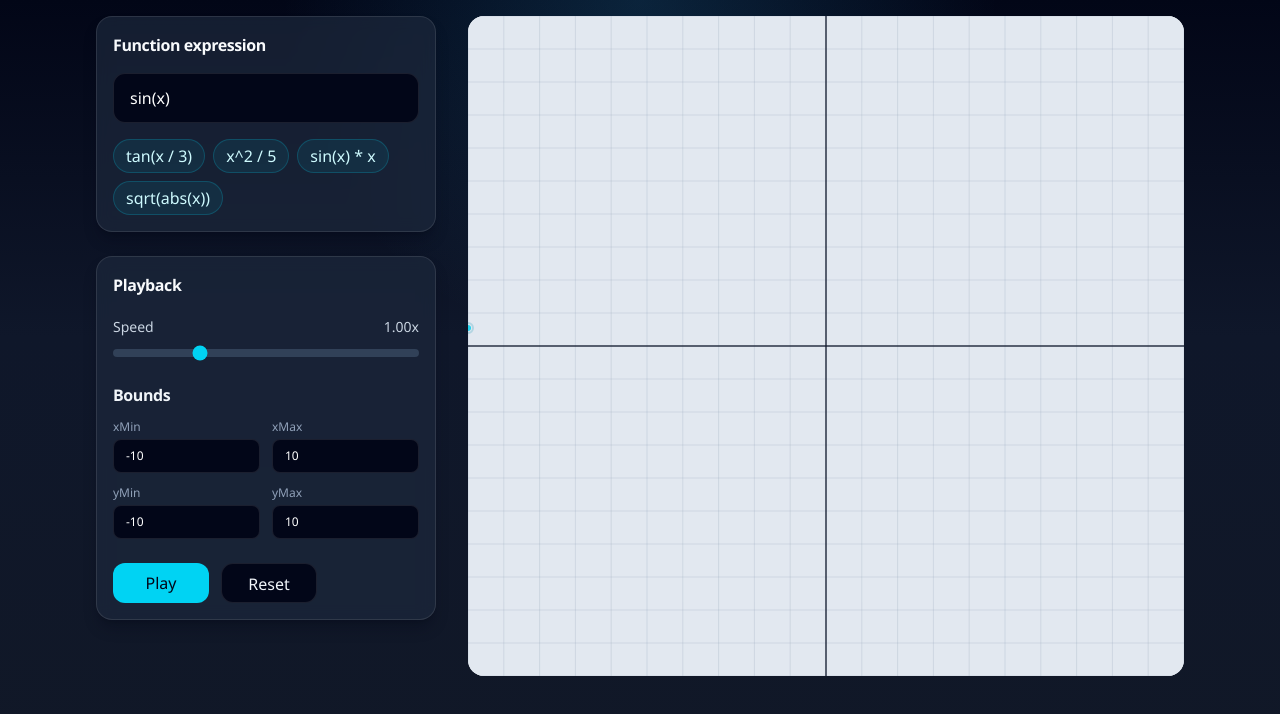
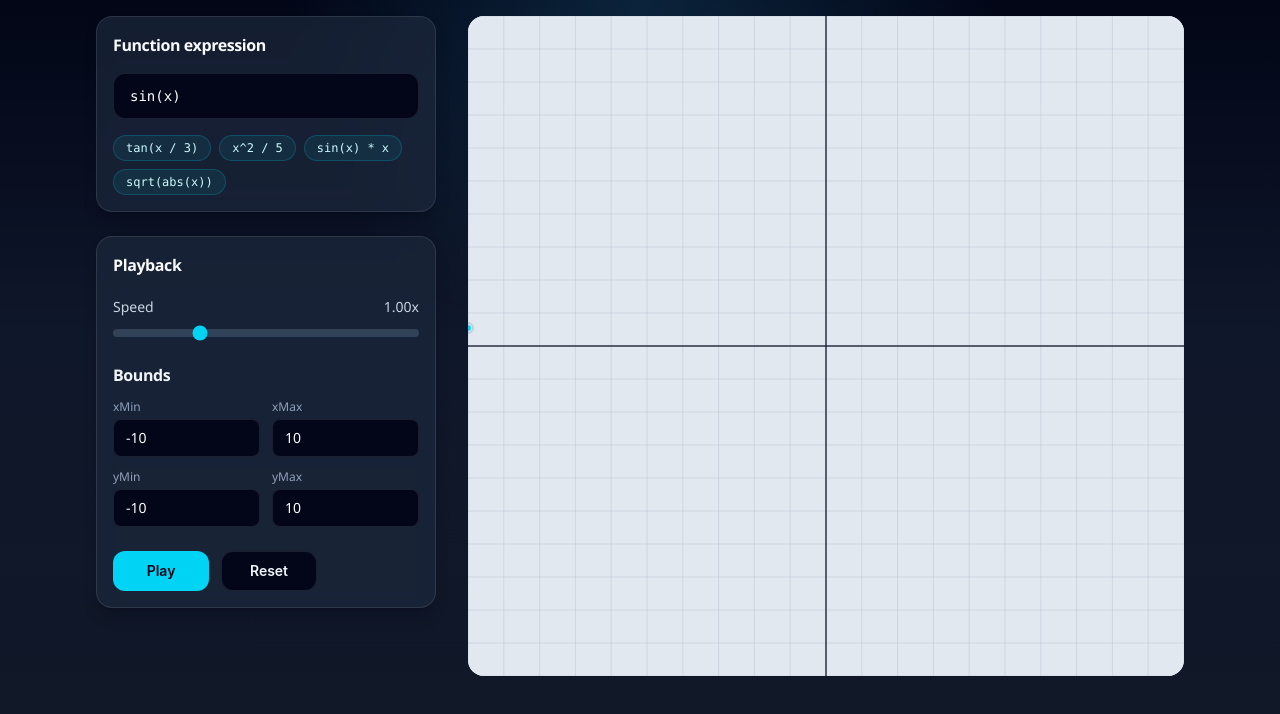
Before and after one commit to dario-mr/function-plotter, a React (Vite) app: page / in a window 1280 px wide. Shown: the top 714 px of the page. Built offline with nearby package versions, Linux system fonts and the light colour scheme.

Commit message:
feat: tweak function text style

```diff
--- a/src/components/Controls.tsx
+++ b/src/components/Controls.tsx
@@ -112,7 +112,7 @@ export function Controls(props: ControlsProps): JSX.Element {
 
       <div className="mt-6 flex flex-wrap gap-3">
         <button
-          className="h-10 min-w-24 rounded-xl bg-cyan-400 px-3 py-2 text-sm font-semibold text-slate-950 transition enabled:hover:bg-cyan-300 disabled:cursor-not-allowed disabled:bg-slate-700 disabled:text-slate-400"
+          className="h-10 min-w-24 rounded-xl bg-cyan-400 px-3 py-2 font-sans text-sm font-semibold text-slate-950 transition enabled:hover:bg-cyan-300 disabled:cursor-not-allowed disabled:bg-slate-700 disabled:text-slate-400"
           disabled={!canPlay}
           onClick={onTogglePlayback}
           type="button"
@@ -121,7 +121,7 @@ export function Controls(props: ControlsProps): JSX.Element {
         </button>
 
         <button
-          className="h-10 min-w-24 rounded-xl border border-white/10 bg-slate-950 px-3 py-2 text-sm font-semibold text-slate-100 transition hover:border-cyan-300/40 hover:text-cyan-100"
+          className="h-10 min-w-24 rounded-xl border border-white/10 bg-slate-950 px-3 py-2 font-sans text-sm font-semibold text-slate-100 transition hover:border-cyan-300/40 hover:text-cyan-100"
           onClick={onReset}
           type="button"
         >
--- a/src/components/FunctionInput.tsx
+++ b/src/components/FunctionInput.tsx
@@ -44,7 +44,7 @@ export function FunctionInput(props: FunctionInputProps): JSX.Element {
         {EXAMPLES.map((example) => (
           <button
             key={example}
-            className="rounded-full border border-cyan-400/20 bg-cyan-400/8 px-3 py-1 text-xs font-medium text-cyan-100 transition hover:border-cyan-300/40 hover:bg-cyan-300/15"
+            className="rounded-full border border-cyan-400/20 bg-cyan-400/8 px-3 py-1 font-mono text-xs font-medium text-cyan-100 transition hover:border-cyan-300/40 hover:bg-cyan-300/15"
             onClick={() => {
               onChange(example);
             }}
--- a/src/index.css
+++ b/src/index.css
@@ -24,11 +24,6 @@ body {
   min-width: 320px;
 }
 
-button,
-input {
-  font: inherit;
-}
-
 #root {
   min-height: 100vh;
 }
```
